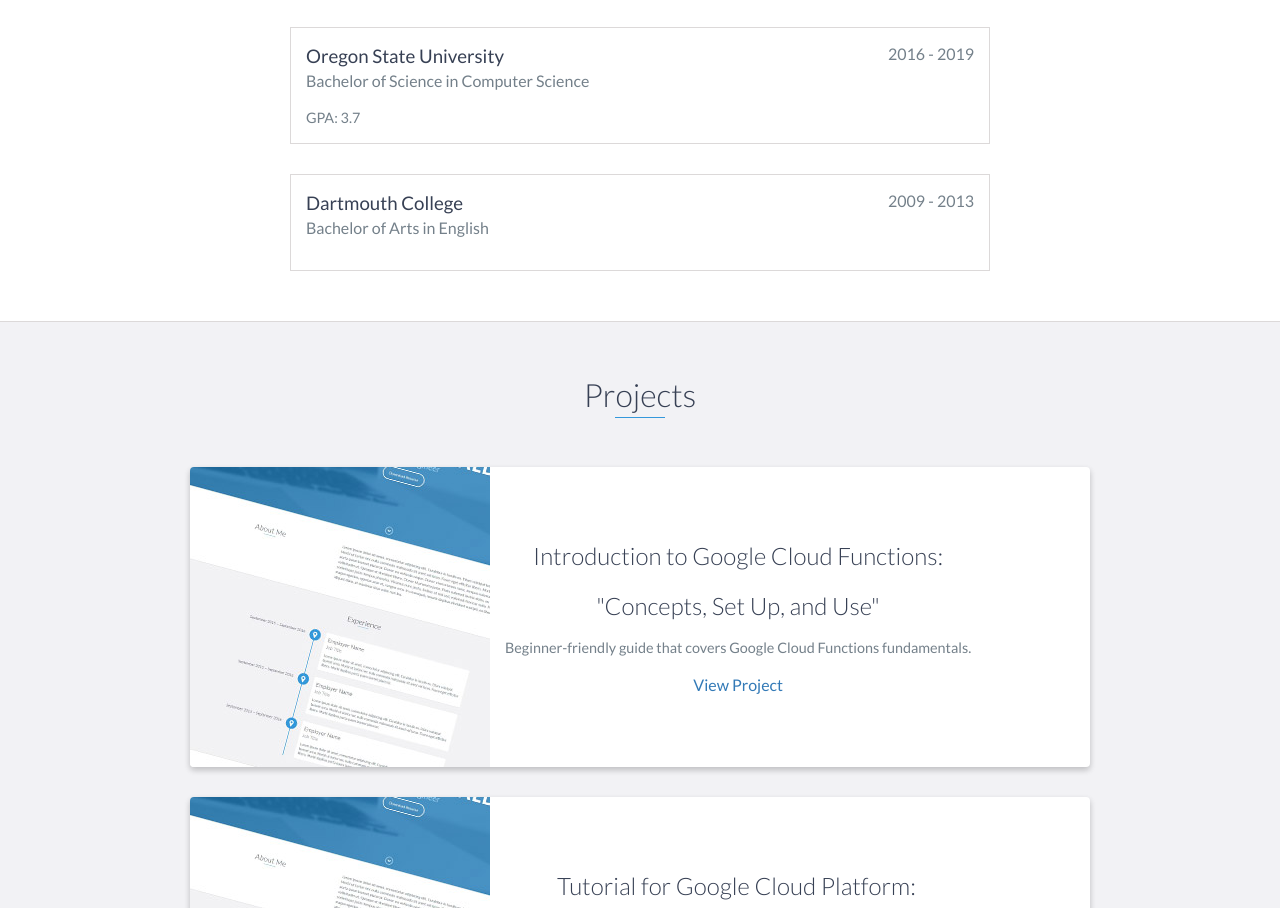
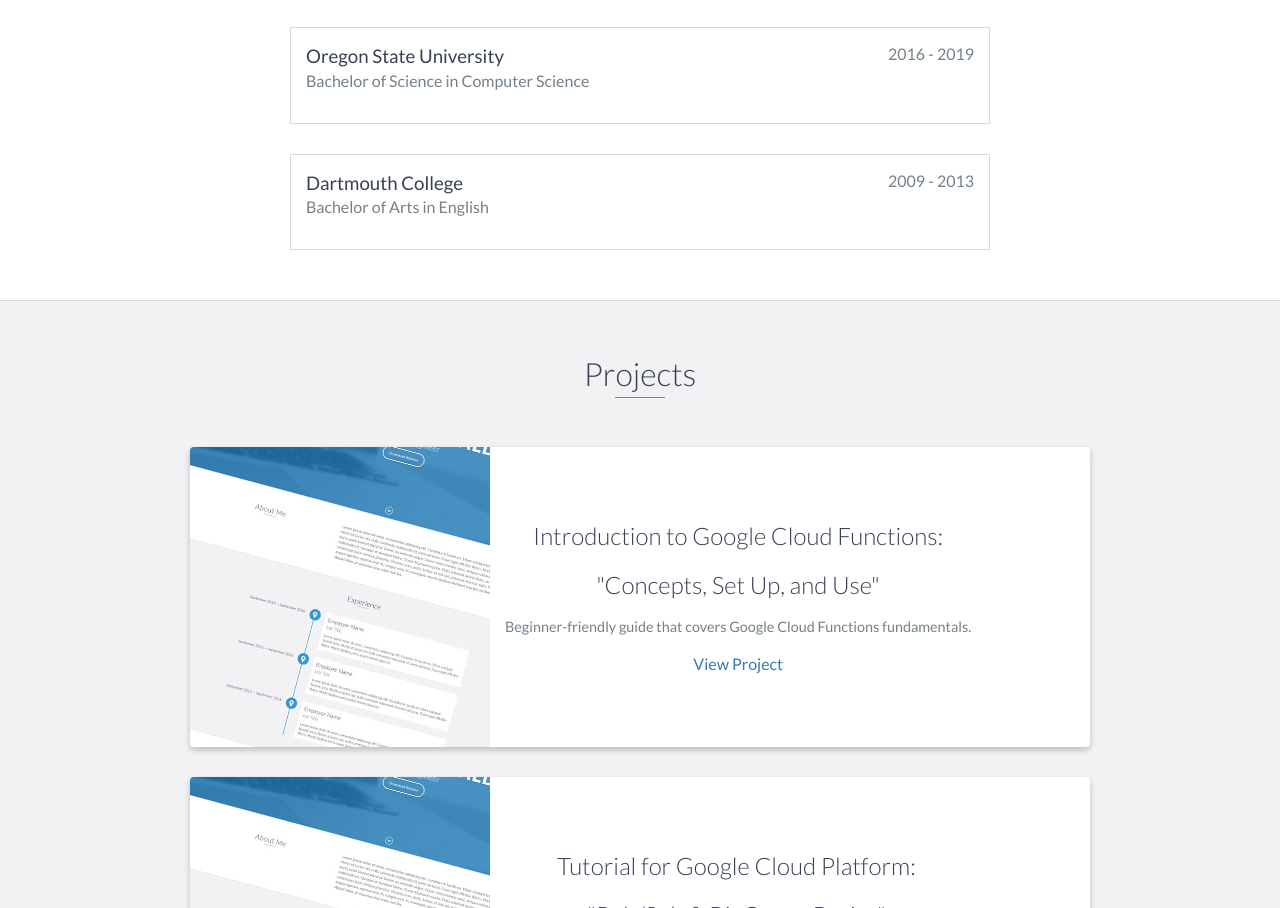
Before and after one commit to JohnYoon13/JohnYoon13.github.io, a website: page index.html in a window 1280 px wide. Shown: the part 2669-3577 px from the top of the page. Drawn offline with nearby package versions, Linux system fonts and the light colour scheme.

Commit message:
added new exp5

```diff
--- a/index.html
+++ b/index.html
@@ -138,9 +138,6 @@
             <h3>Oregon State University</h3>
             <span class="education-date">2016 - 2019</span>
             <h4>Bachelor of Science in Computer Science</h4>
-            <p>
-                GPA: 3.7
-            </p>
         </div>
         <!-- End .education-block -->
 
```
